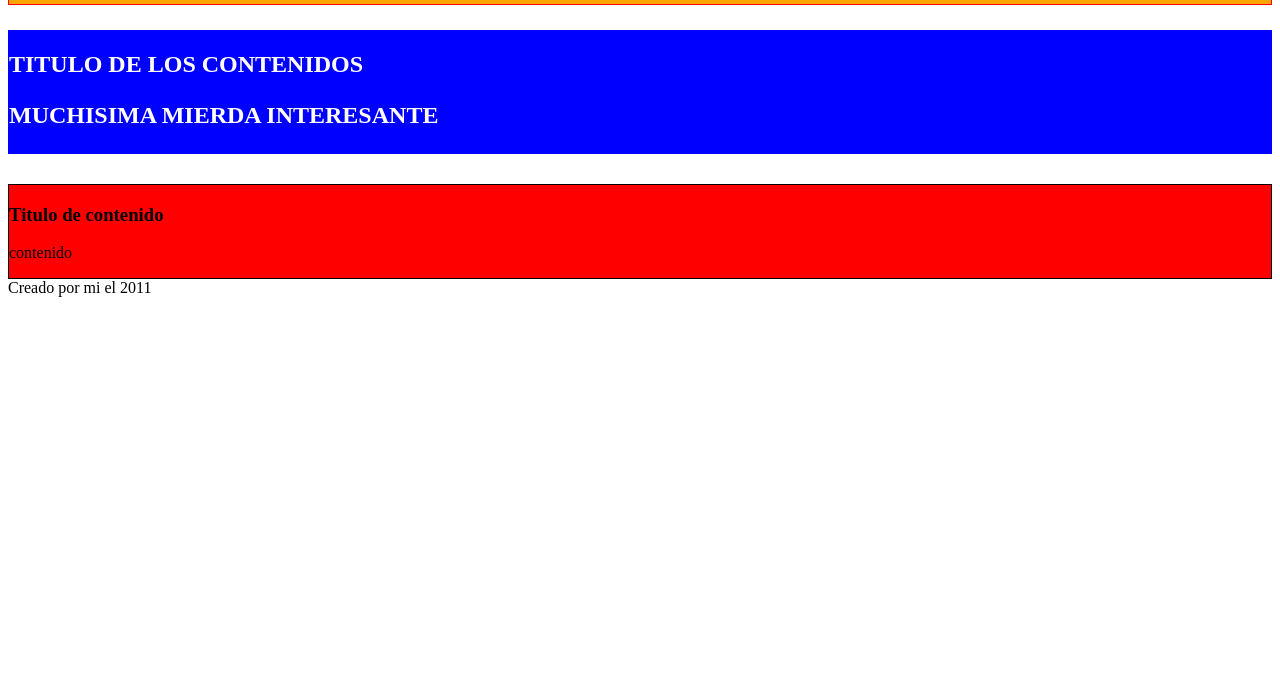
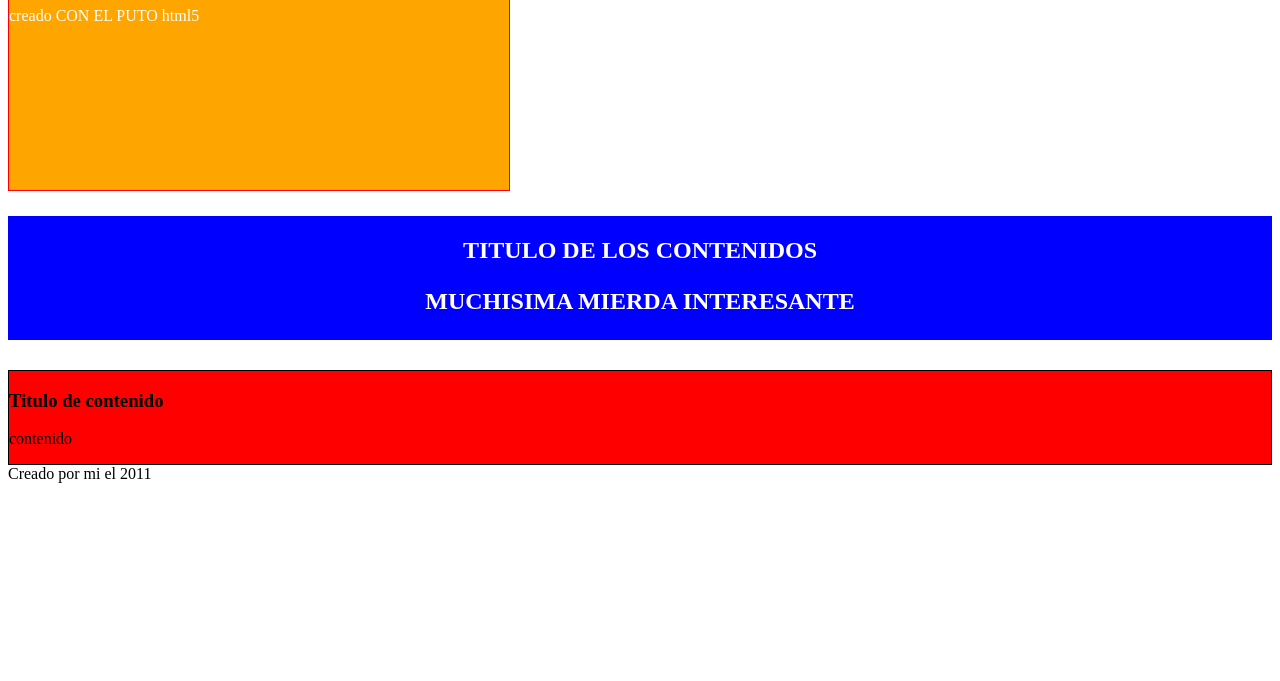
Before and after one commit to RagnarSpecter/cursogit, a plain HTML site: page index.html in a window 1280 px wide. Shown: the part 119-800 px from the top of the page. Drawn offline with Linux system fonts and the light colour scheme.

Commit message:
cambie el width y el height del header y alinee el texto del section

```diff
--- a/estilos.css
+++ b/estilos.css
@@ -3,12 +3,15 @@ header{
 	margin-bottom: 25px;
 	background-color: orange;
 	color: white;
+	width: 500px;
+	height: 300px;
 }
 
 section{
 	border: 1px solid blue;
 	background-color: blue;
 	color: white;
+	text-align: center;
 }
 
 aside{
```
